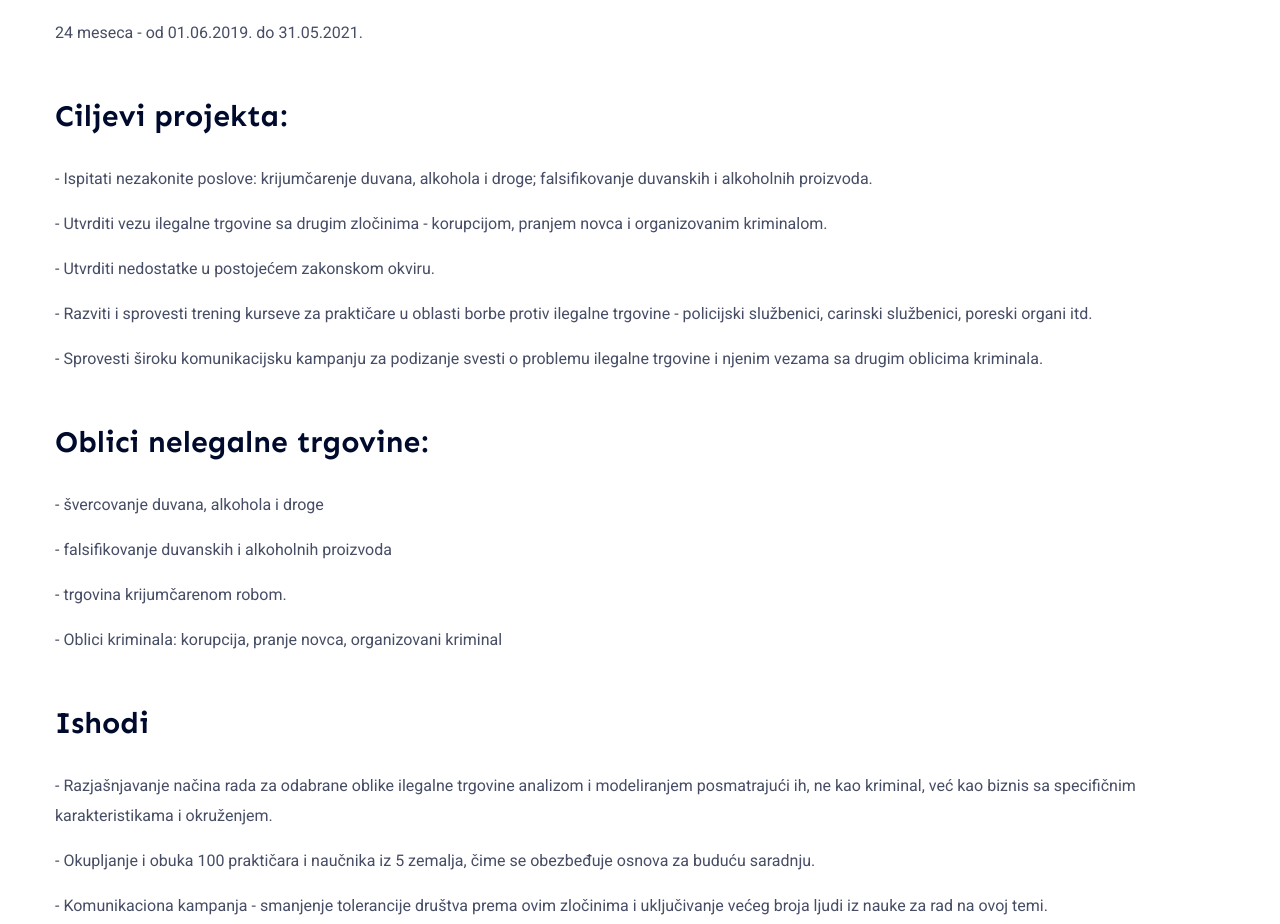
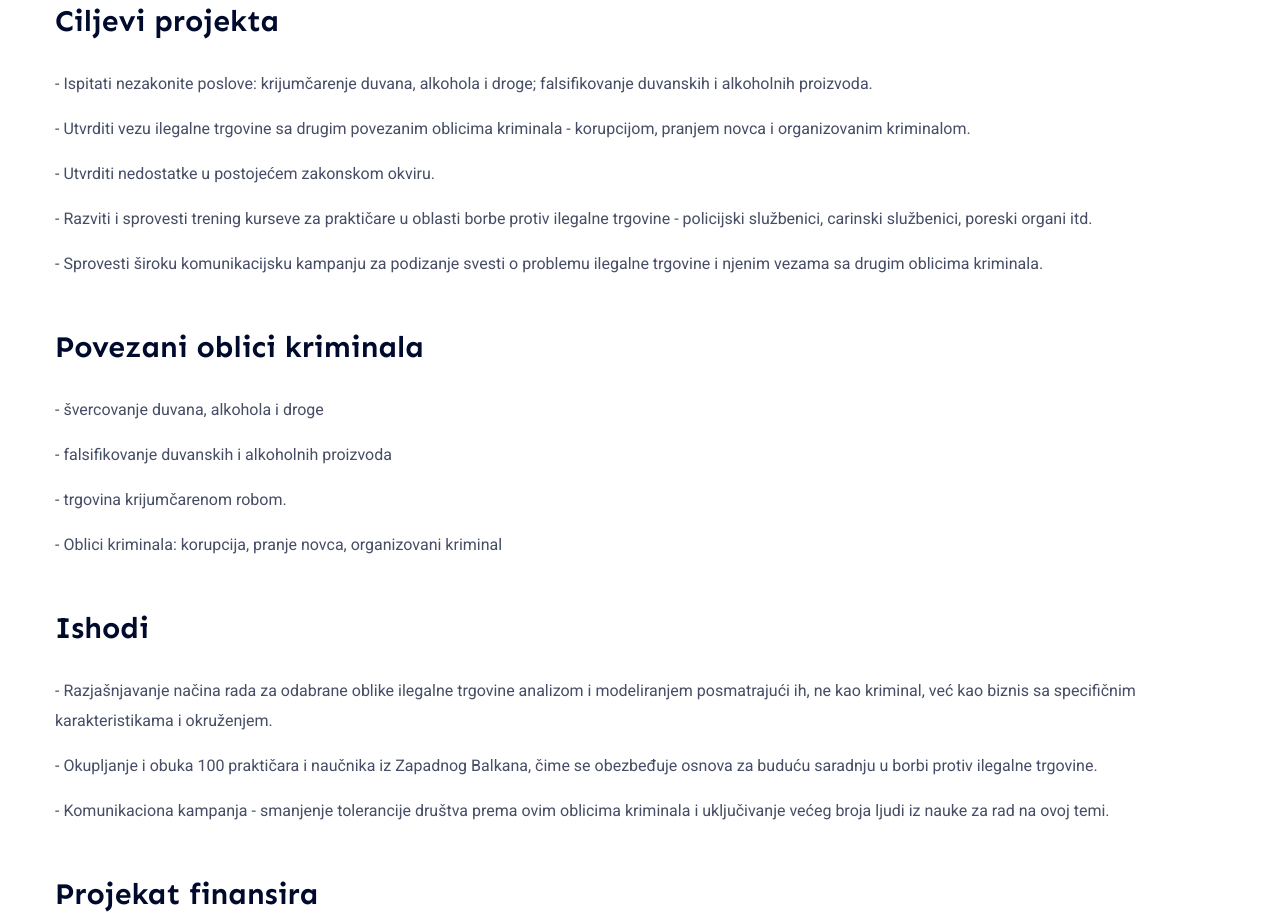
Before and after one commit to acasax/citrea, a plain HTML site: page about.html in a window 1280 px wide. Shown: the part 1283-2207 px from the top of the page. Drawn offline with Linux system fonts and the light colour scheme.

Commit message:
text fix

```diff
--- a/about.html
+++ b/about.html
@@ -127,7 +127,7 @@
         </div>
         <!-- Hero End -->
         <!-- About Details Start -->
-        <div class="about-details section-padding30">
+        <div class="about-details" style="padding-top: 100px">
             <div class="container">
                 <div class="row justify-content-center">
                     <div class="col-lg-12">
@@ -148,15 +148,15 @@
                             <p>24 meseca - od 01.06.2019. do 31.05.2021.</p>
                         </div>
                         <div class="about-details-cap mb-50">
-                            <h4 style="font-weight: bold">Ciljevi projekta:</h4>
+                            <h4 style="font-weight: bold">Ciljevi projekta</h4>
                             <p>- Ispitati nezakonite poslove: krijumčarenje duvana, alkohola i droge; falsifikovanje duvanskih i alkoholnih proizvoda.</p>
-                            <p>- Utvrditi vezu ilegalne trgovine sa drugim zločinima - korupcijom, pranjem novca i organizovanim kriminalom.</p>
+                            <p>- Utvrditi vezu ilegalne trgovine sa drugim povezanim oblicima kriminala - korupcijom, pranjem novca i organizovanim kriminalom.</p>
                             <p>- Utvrditi nedostatke u postojećem zakonskom okviru.</p>
                             <p>- Razviti i sprovesti trening kurseve za praktičare u oblasti borbe protiv ilegalne trgovine - policijski službenici, carinski službenici, poreski organi itd.</p>
                             <p>- Sprovesti široku komunikacijsku kampanju za podizanje svesti o problemu ilegalne trgovine i njenim vezama sa drugim oblicima kriminala.</p>
                         </div>
                         <div class="about-details-cap mb-50">
-                            <h4>Oblici nelegalne trgovine:</h4>
+                            <h4>Povezani oblici kriminala</h4>
                             <p>- švercovanje duvana, alkohola i droge</p>
                             <p>- falsifikovanje duvanskih i alkoholnih proizvoda</p>
                             <p>- trgovina krijumčarenom robom.</p>
@@ -165,8 +165,8 @@
                         <div class="about-details-cap mb-50">
                             <h4 style="font-weight: bold">Ishodi</h4>
                             <p>- Razjašnjavanje načina rada za odabrane oblike ilegalne trgovine analizom i modeliranjem posmatrajući ih, ne kao kriminal, već kao biznis sa specifičnim karakteristikama i okruženjem.</p>
-                            <p>- Okupljanje  i obuka 100 praktičara i naučnika iz 5 zemalja, čime se obezbeđuje osnova za buduću saradnju.</p>
-                            <p>- Komunikaciona kampanja - smanjenje tolerancije društva prema ovim zločinima i uključivanje većeg broja ljudi iz nauke za rad na ovoj temi.</p>
+                            <p>- Okupljanje  i obuka 100 praktičara i naučnika iz Zapadnog Balkana, čime se obezbeđuje osnova za buduću saradnju u borbi protiv ilegalne trgovine.</p>
+                            <p>- Komunikaciona kampanja - smanjenje tolerancije društva prema ovim oblicima kriminala i uključivanje većeg broja ljudi iz nauke za rad na ovoj temi.</p>
                         </div>
                         <div class="about-details-cap mb-50">
                             <h4 style="font-weight: bold">Projekat finansira</h4>
```
Also changed, not shown: blog.html (+14 -0 lines), blog_details1.html (+1 -1 lines), index.html (+1 -1 lines), assets/img/STOP ILEGALNOJ TRGOVINI t.png, assets/img/medi/1.png, assets/img/medi/10.jpg, assets/img/medi/18.jpg, assets/img/medi/22.jpg, assets/img/medi/23.jpg, assets/img/medi/7.png, assets/img/medi/8.jpg, 2 other files.
